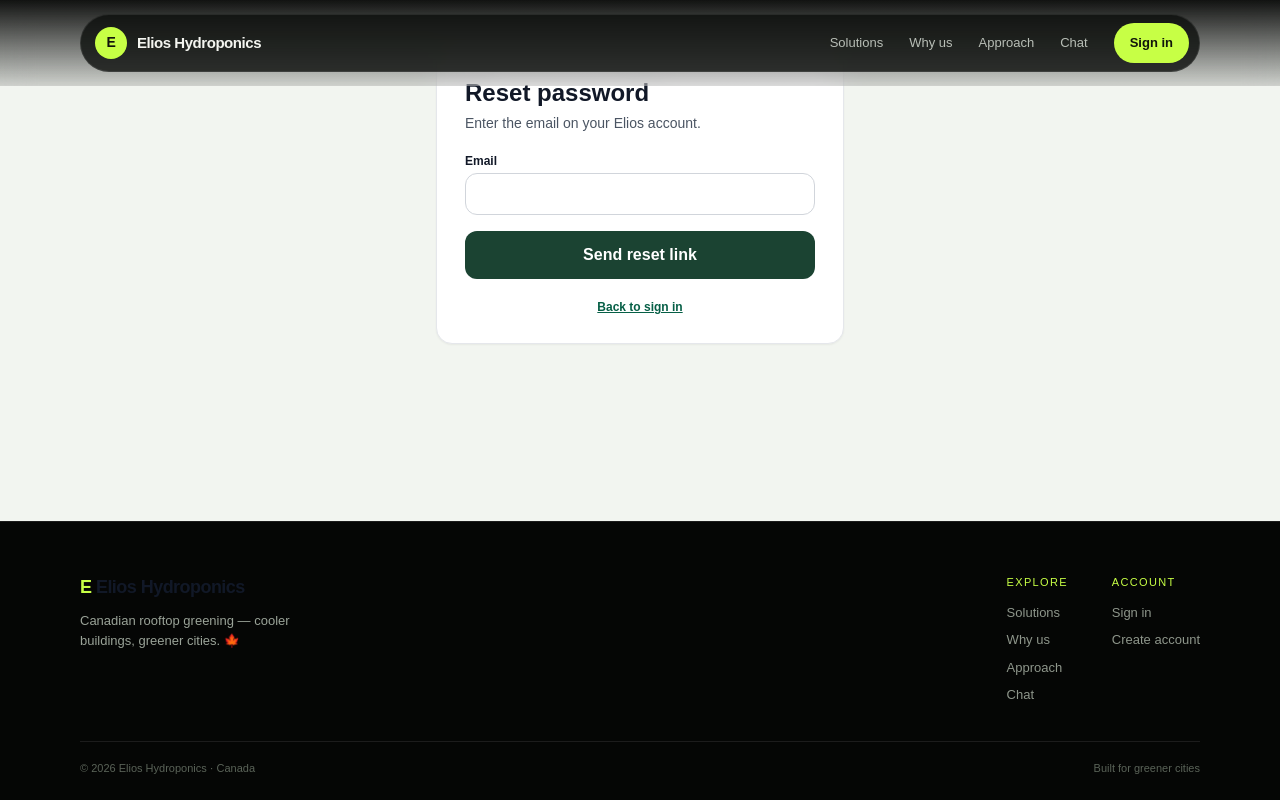
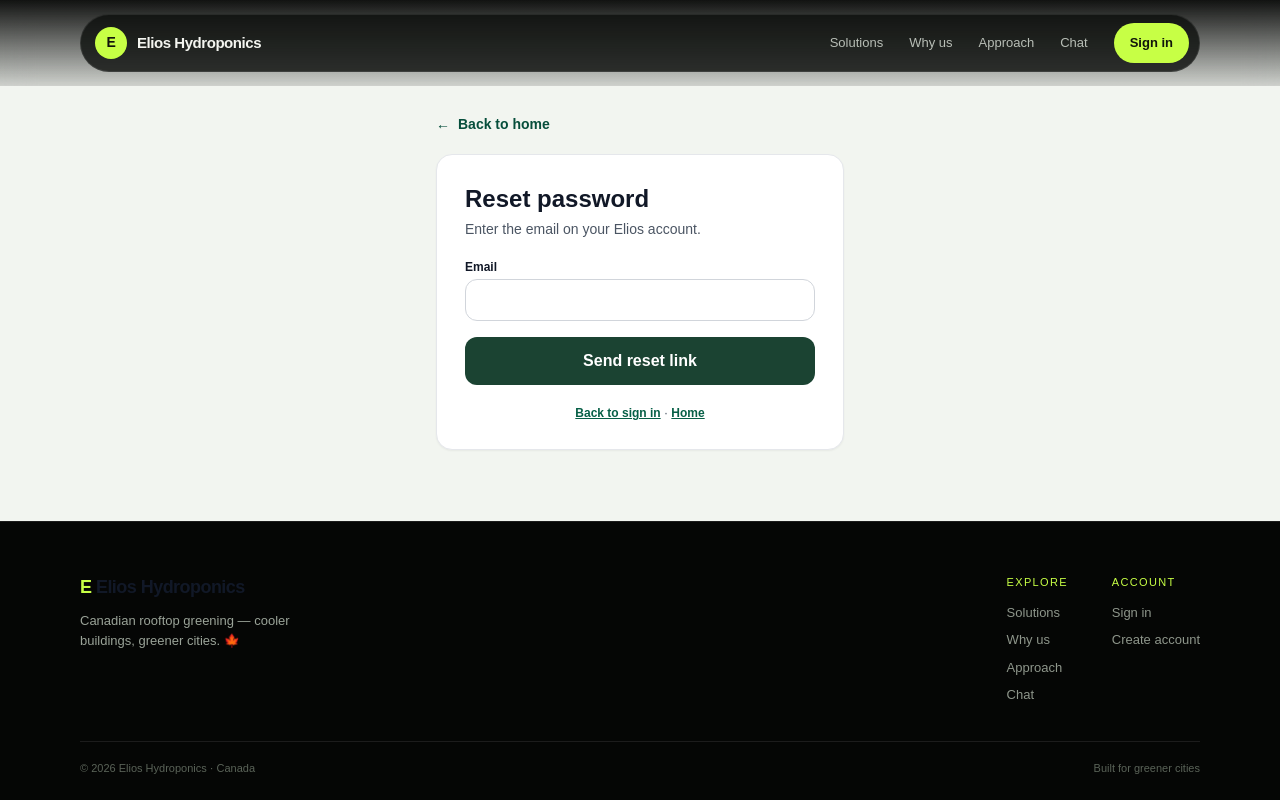
Before and after one commit to DaddyG-commits/Elios-Hydroponics, a Next.js app: page /forgot-password in a window 1280 px wide. Built offline with nearby package versions, Linux system fonts and the light colour scheme.

Commit message:
Add Back to home on login, register, forgot-password; push cards below fixed nav

```diff
--- a/src/app/forgot-password/page.tsx
+++ b/src/app/forgot-password/page.tsx
@@ -28,7 +28,14 @@ export default function ForgotPasswordPage() {
   return (
     <div className="min-h-screen bg-[#f2f5f0] text-gray-900 flex flex-col">
       <Navbar />
-      <main className="flex-1 max-w-md mx-auto w-full px-5 py-12">
+      <main className="flex-1 max-w-md mx-auto w-full px-5 pt-28 pb-12">
+        <Link
+          href="/"
+          className="inline-flex items-center gap-2 text-sm font-semibold text-emerald-900 hover:text-emerald-700 mb-5"
+        >
+          <span aria-hidden>←</span> Back to home
+        </Link>
+
         <div className="bg-white border border-gray-200 rounded-2xl p-7 space-y-5 shadow-sm">
           <div>
             <h1 className="text-2xl font-bold">Reset password</h1>
@@ -78,6 +85,10 @@ export default function ForgotPasswordPage() {
             <Link href="/login" className="text-emerald-800 font-semibold underline">
               Back to sign in
             </Link>
+            {' · '}
+            <Link href="/" className="text-emerald-800 font-semibold underline">
+              Home
+            </Link>
           </p>
         </div>
       </main>
--- a/src/app/login/page.tsx
+++ b/src/app/login/page.tsx
@@ -34,7 +34,14 @@ export default function LoginPage() {
     <div className="min-h-screen bg-[#f2f5f0] text-gray-900 flex flex-col">
       <Navbar />
 
-      <main className="flex-1 max-w-md mx-auto px-5 py-12 w-full flex flex-col justify-center">
+      <main className="flex-1 max-w-md mx-auto px-5 pt-28 pb-12 w-full">
+        <Link
+          href="/"
+          className="inline-flex items-center gap-2 text-sm font-semibold text-emerald-900 hover:text-emerald-700 mb-5"
+        >
+          <span aria-hidden>←</span> Back to home
+        </Link>
+
         <div className="bg-white border border-gray-200 p-8 rounded-2xl space-y-6 shadow-sm">
           <div className="space-y-1 text-center">
             <h1 className="text-2xl font-bold">Sign in to Elios</h1>
--- a/src/app/register/page.tsx
+++ b/src/app/register/page.tsx
@@ -54,7 +54,14 @@ export default function RegisterPage() {
     <div className="min-h-screen bg-[#f2f5f0] text-gray-900 flex flex-col">
       <Navbar />
 
-      <main className="flex-1 max-w-lg mx-auto px-5 py-10 w-full">
+      <main className="flex-1 max-w-lg mx-auto px-5 pt-28 pb-12 w-full">
+        <Link
+          href="/"
+          className="inline-flex items-center gap-2 text-sm font-semibold text-emerald-900 hover:text-emerald-700 mb-5"
+        >
+          <span aria-hidden>←</span> Back to home
+        </Link>
+
         <div className="bg-white border border-gray-200 p-7 rounded-2xl space-y-5 shadow-sm">
           <div className="space-y-1 text-center">
             <h1 className="text-2xl font-bold">Create an account</h1>
```
